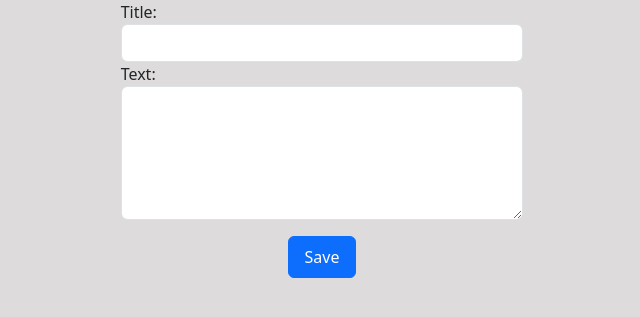
After one commit to SaunaCoder/MyNotes_Django, a Django app: a page that uses mynotes/templates/base.html in a window 1280 px wide. The commit adds this page. Shown: the top 317 px of the page, without its empty margins (318-958 px from the left). Run offline with Django 5.2, Linux system fonts and the light colour scheme.

Commit message:
Create create note functionality

```diff
--- /dev/null
+++ b/mynotes/notes/forms.py
@@ -0,0 +1,11 @@
+from django import forms
+from .models import *
+
+class NoteForm(forms.ModelForm):
+    class Meta:
+        model = Note
+        fields = ('title', 'text')
+        widgets = {
+            'title': forms.TextInput(attrs={'class': 'form-control'}),
+            'text': forms.Textarea(attrs={'class': 'form-control', 'rows': 5}),
+        }
--- /dev/null
+++ b/mynotes/notes/templates/createnote.html
@@ -0,0 +1,19 @@
+{% extends "base.html" %}
+
+{% block content %}
+    <div class="container-fluid">
+        <div class="row">
+            <div class="col-md-4"></div>
+            <div class="col-md-4 justify-content-center">
+                <form method="post">
+                    {% csrf_token %}
+                    {{ form }}
+                    <div class="text-center">
+                        <input type="submit" value="Save" class="btn btn-primary px-3 p-2 mt-3 ">
+                    </div>
+                </form>
+            </div>
+            <div class="col-md-4"></div>
+        </div>
+    </div>
+{% endblock %}
--- a/mynotes/notes/urls.py
+++ b/mynotes/notes/urls.py
@@ -2,5 +2,6 @@ from django.urls import path
 from .views import *
 
 urlpatterns = [
-    path('', home, name='home')
+    path('', home, name='home'),
+    path('create note', create_note, name='create note')
 ]
--- a/mynotes/notes/views.py
+++ b/mynotes/notes/views.py
@@ -1,7 +1,20 @@
-from django.shortcuts import render
+from django.shortcuts import render, redirect
 from django.contrib.auth.decorators import login_required
+from .forms import *
 # Create your views here.
 
 @login_required
 def home(request):
     return render(request, 'home.html')
+
+def create_note(request):
+    if request.method == 'POST':
+        form = NoteForm(request.POST)
+        if form.is_valid:
+            note = form.save(commit=False)
+            note.author = request.user
+            note.save()
+            return redirect('home',)
+    else:
+        form = NoteForm()
+    return render(request, 'createnote.html', {'form': form})
--- a/mynotes/templates/base.html
+++ b/mynotes/templates/base.html
@@ -5,8 +5,13 @@
     <meta name="viewport" content="width=device-width, initial-scale=1.0">
     <link href="https://cdn.jsdelivr.net/npm/bootstrap@5.3.5/dist/css/bootstrap.min.css" rel="stylesheet" integrity="sha384-SgOJa3DmI69IUzQ2PVdRZhwQ+dy64/BUtbMJw1MZ8t5HZApcHrRKUc4W0kG879m7" crossorigin="anonymous">
     <title>My Notes</title>
+    <style>
+        .gray-bg {
+            background-color: #dddbdb;
+        }
+    </style>
 </head>
-<body class="bg-light">
+<body class="gray-bg">
     {% block content %} {% endblock %}
     <script src="https://cdn.jsdelivr.net/npm/@popperjs/core@2.11.8/dist/umd/popper.min.js" integrity="sha384-I7E8VVD/ismYTF4hNIPjVp/Zjvgyol6VFvRkX/vR+Vc4jQkC+hVqc2pM8ODewa9r" crossorigin="anonymous"></script>
     <script src="https://cdn.jsdelivr.net/npm/bootstrap@5.3.5/dist/js/bootstrap.min.js" integrity="sha384-VQqxDN0EQCkWoxt/0vsQvZswzTHUVOImccYmSyhJTp7kGtPed0Qcx8rK9h9YEgx+" crossorigin="anonymous"></script>
```
